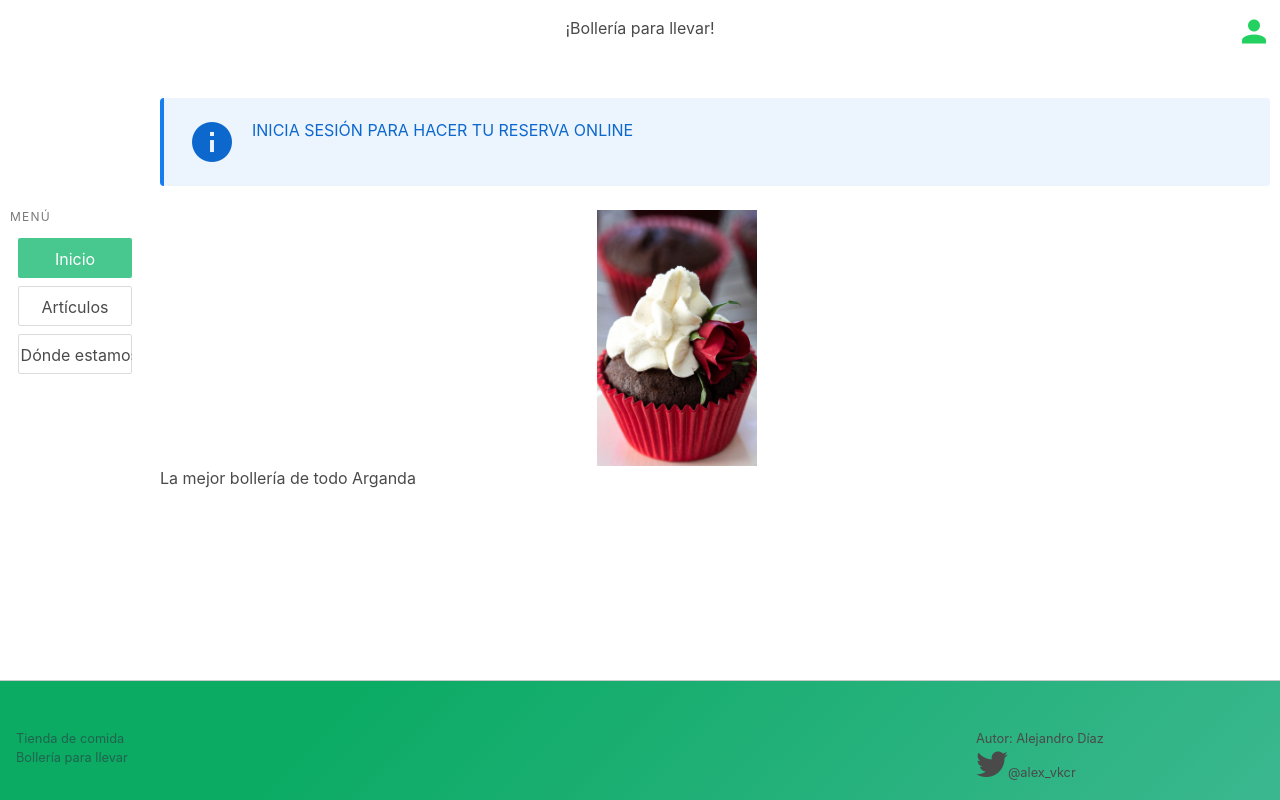
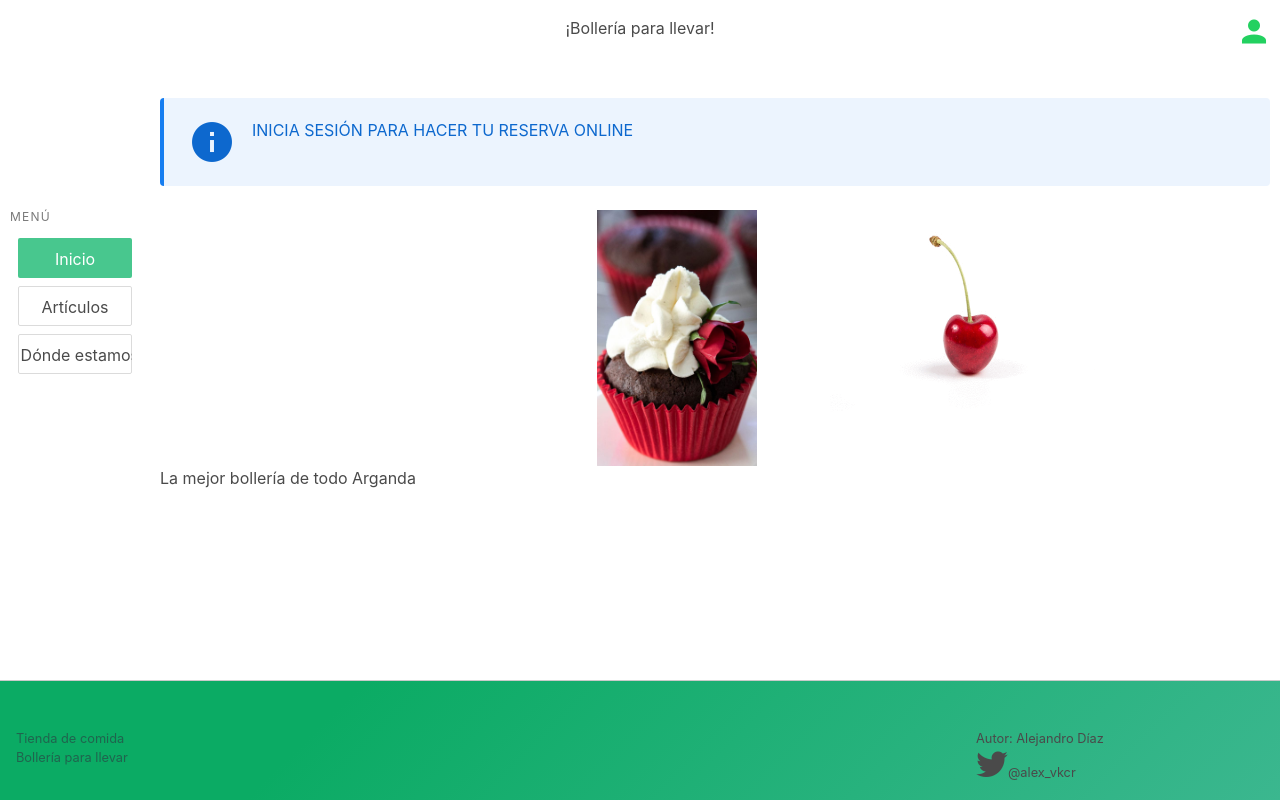
Before and after one commit to alexvkcr/shop, a Vue app in the folder shop/: page / in a window 1280 px wide. Built offline with nearby package versions, Linux system fonts and the light colour scheme; what v-img would draw is missing.

Commit message:
feat/dropping cherry

```diff
--- a/shop/src/components/Index.vue
+++ b/shop/src/components/Index.vue
@@ -3,9 +3,8 @@
     <b-message type="is-info" has-icon>
       INICIA SESIÓN PARA HACER TU RESERVA ONLINE
     </b-message>
-    <transition name="fade">
-      <img v-if="showImg" class="indexImg img1" :src="require(`@/assets/img/cupcake.jpg`)" alt="Imagen de Pretzel" >
-    </transition>
+    <img class="indexImg img1" :src="require(`@/assets/img/cupcake.jpg`)" alt="Imagen de Cupcake" >
+    <img class="indexCherry img2" :src="require(`@/assets/img/cherry.gif`)" alt="Imagen de Cereza" >
     <span>La mejor bollería de todo Arganda</span>
   </div>
 </template>
@@ -18,9 +17,6 @@ export default {
     return {
       showImg: true
       }
-  },
-  created(){
-    // setTimeout(()=> this.showImg = false , 2500)//This makes it dissapear after 2.5 secs
   }
 }
 </script>
@@ -42,6 +38,15 @@ export default {
   animation-duration: 1.33s;
   animation-name: slidein;
 }
+.indexCherry{
+  position: absolute;
+  top: 200px;
+  left: 830px;
+  width: 280px;
+  height: 220px;
+  animation-duration: 3s;
+  animation-name: dropping;
+}
 article.message{
   display: block;
 }
@@ -56,15 +61,17 @@ article.message{
     background: white;
   }
 }
-
-.fade-enter-active, .fade-leave-active {
-  transition: opacity .3s;
+@keyframes dropping {
+  from {
+    top: -200px;
+  }
+  50%{
+    top: -200px;
+  }
+  to {
+    top: 200px;
+  }
 }
-
-.fade-enter, .fade-leave-to  {
-  opacity: 0;
-}
-
 
 @media screen and (min-width: 490px) {
   .indexImg{
```
Also changed, not shown: shop/src/assets/img/cherry.gif (added).
